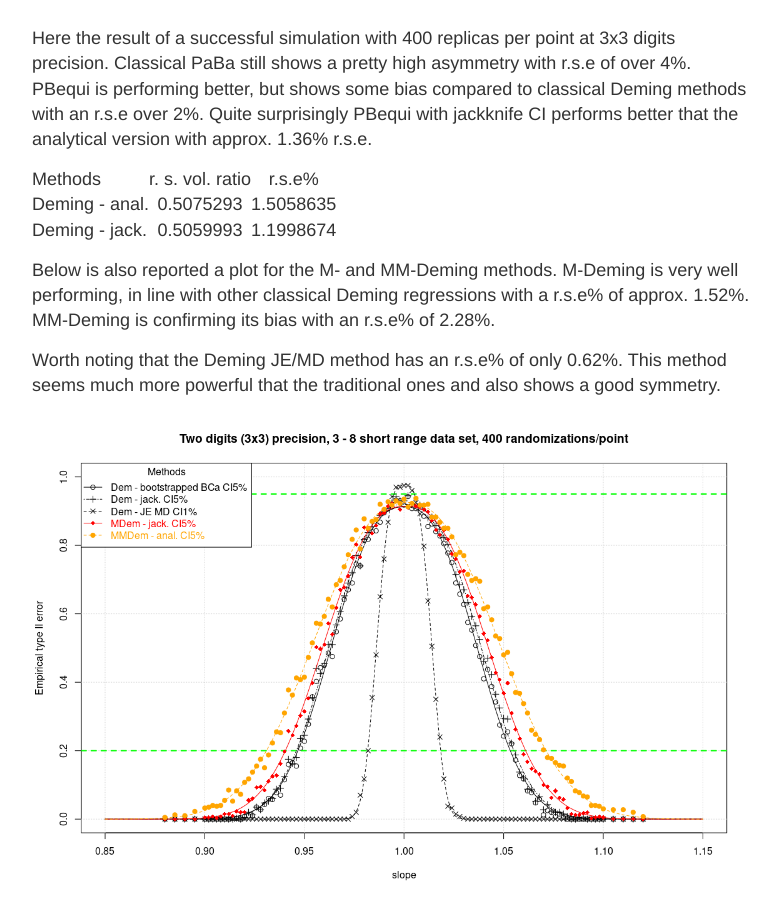
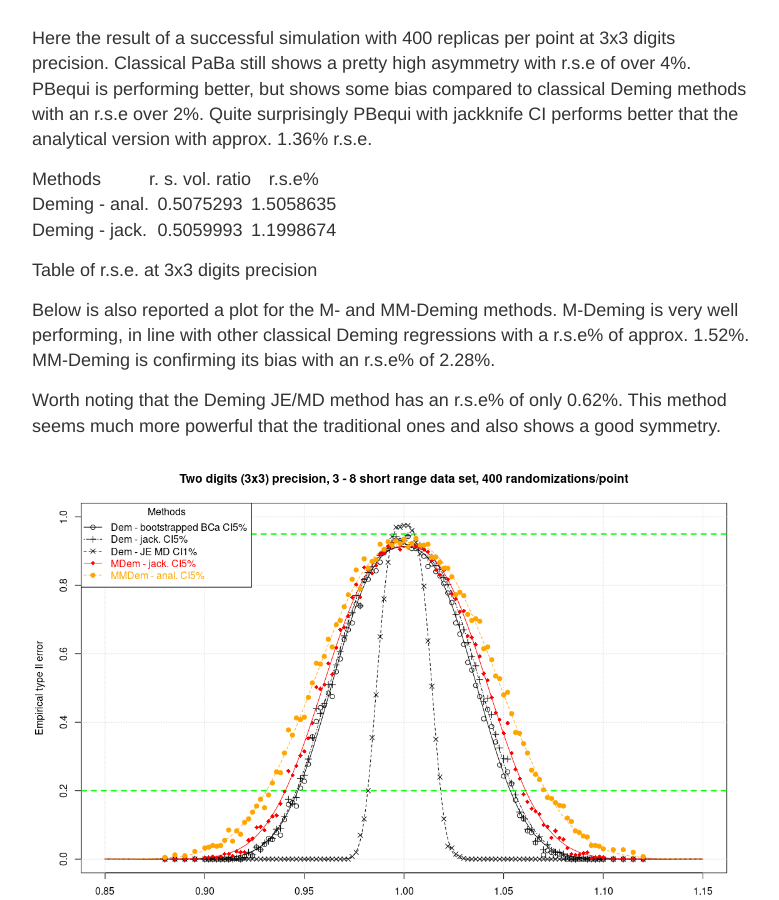
Before and after one commit to piodag/piodag.github.io, a Jekyll site: the page built from _posts/2014-3-12-three-digits-run.md, in a window 1280 px wide and 900 px high, scrolled down 754 px. Shown: the whole window, without its empty margins (248-1027 px from the left). Built offline with Jekyll 4.4.1, drawn with Linux system fonts in a browser that asks for light colours.

Commit message:
Table caption

```diff
--- a/_posts/2014-3-12-three-digits-run.md
+++ b/_posts/2014-3-12-three-digits-run.md
@@ -14,11 +14,13 @@ jackknife CI performs better that the analytical version with
 approx. 1.36% r.s.e.
 
 
+
 | Methods                       | r. s. vol. ratio  |   r.s.e%     |
 | :---------------------------- | :---------------: | :----------: |
 | Deming \- anal.               |     0.5075293     |  1.5058635   |
 | Deming \- jack.               |     0.5059993     |  1.1998674   |
 
+Table of r.s.e. at 3x3 digits precision
 
 Below is also reported a plot for the M- and MM-Deming methods. M-Deming is
 very well performing, in line with other classical Deming regressions with
```
